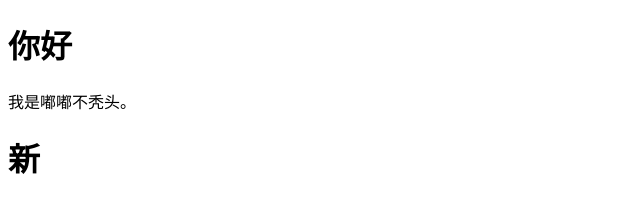
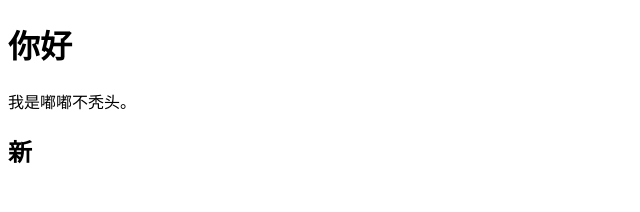
Before and after one commit to Dshdudu/dudu, a plain HTML site: page new.html in a window 1280 px wide. Shown: the full height of the page, 0-640 px from the left. Drawn offline with Linux system fonts and the light colour scheme.

Commit message:
Update new.html

```diff
--- a/new.html
+++ b/new.html
@@ -8,6 +8,6 @@
 <body>
     <h1>你好</h1>
     <p>我是嘟嘟不秃头。</p>
-   <h1>新</h1>
+     <h2>新</h2>
 </body>
 </html>
```
